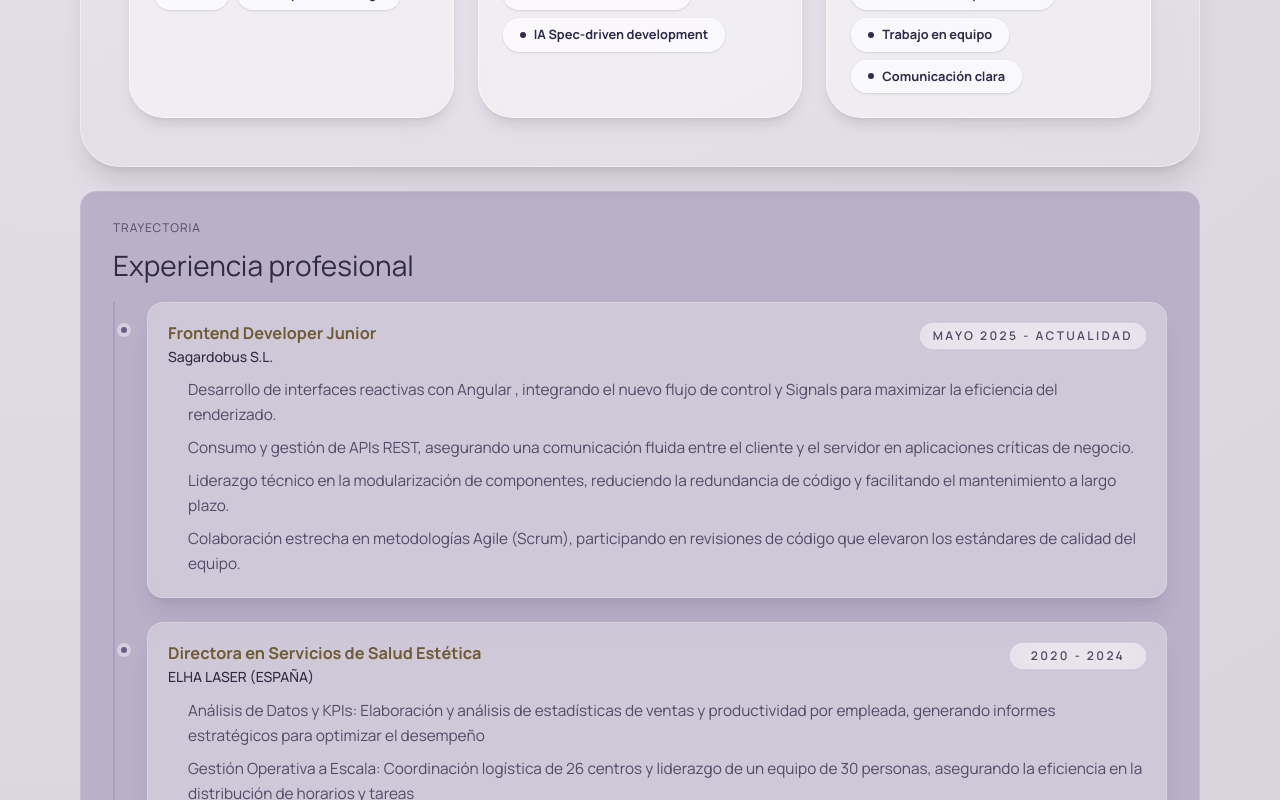
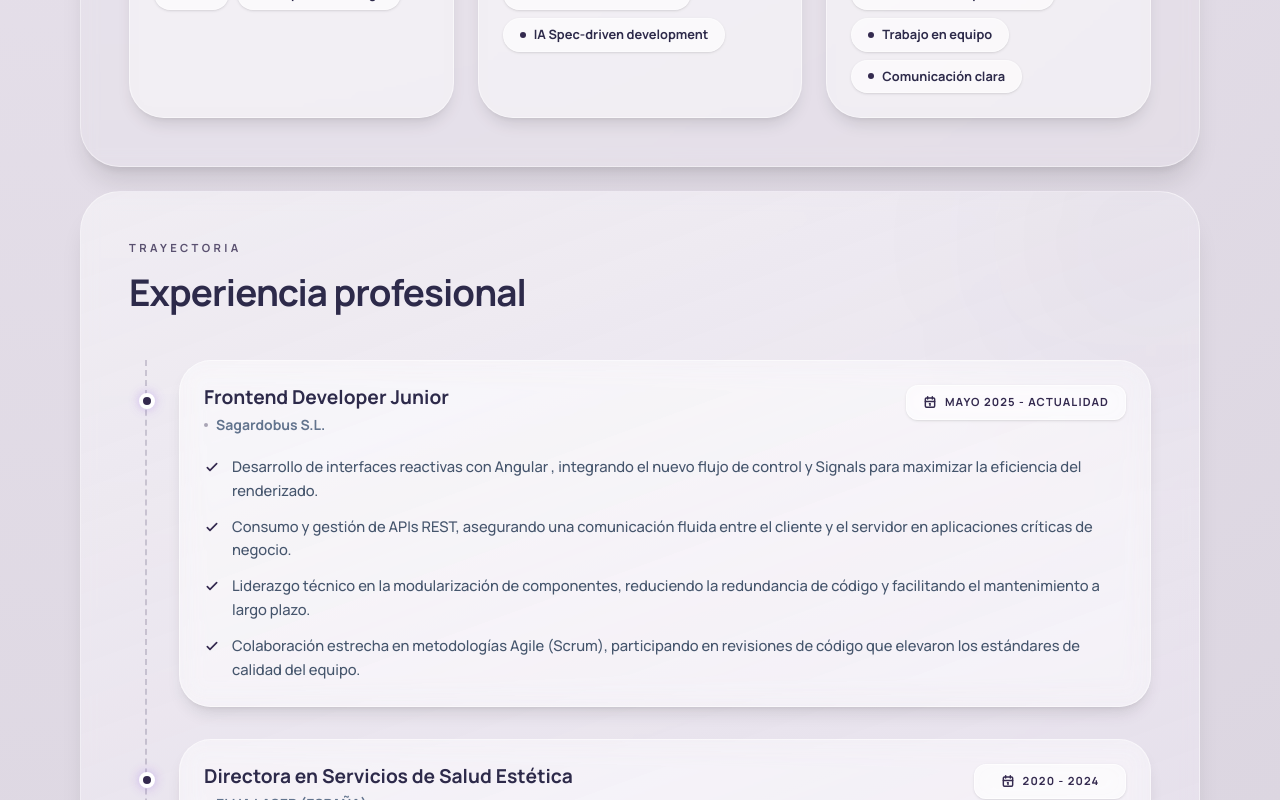
Before and after one commit to oaklandcodes/portfolio-oakland, an Angular app: page / in a window 1280 px wide. Shown: the part 1680-2480 px from the top of the page. Built offline with nearby package versions, Linux system fonts and the light colour scheme.

Commit message:
refactor: update metrics label for clarity and consistency

```diff
--- a/src/app/features/home/components/education-section/education-section.html
+++ b/src/app/features/home/components/education-section/education-section.html
@@ -1,39 +1,57 @@
-<section id="educacion" class="rounded-2xl border border-[var(--color-border)] bg-[var(--color-surface)] px-6 py-5 sm:px-8 sm:py-7">
-  <p class="mb-2 text-xs uppercase tracking-[0.08em] text-[var(--color-text-soft)]">
+<section id="educacion" class="relative overflow-hidden rounded-[2.5rem] border border-white/40 bg-[linear-gradient(170deg,rgba(236,232,240,0.6)_0%,rgba(223,215,232,0.4)_100%)] p-[clamp(1.5rem,5vw,3rem)] backdrop-blur-sm shadow-xl">
+
+  <div class="absolute -left-10 -top-10 h-40 w-40 rounded-full bg-midnight-orchid/10 blur-[80px]"></div>
+
+  <div class="relative z-10">
+    <p class="mb-2 text-[0.7rem] font-bold uppercase tracking-[0.3em] text-midnight-orchid opacity-80">
       Formación
     </p>
-  <h2 class="mb-4 font-[var(--font-heading)] text-[clamp(1.2rem,2.4vw,1.75rem)] text-[var(--color-text)]">
+    <h2 class="mb-10 font-[var(--font-heading)] text-[clamp(1.8rem,3vw,2.3rem)] font-black tracking-tight text-[#2d2a4a]">
       Educación y certificaciones
     </h2>
 
-  <div class="border-iris-mist/35 relative grid gap-4 border-l-2 pl-6 sm:pl-8">
+    <div class="relative grid gap-6 border-l-2 border-midnight-orchid/20 ml-3 pl-8 sm:ml-4">
       @for (item of education(); track item.school + item.title) {
-      <article class="relative flex h-full flex-col rounded-xl border border-white/20 bg-white/30 px-4 py-3 backdrop-blur-md shadow-xl shadow-[#342a4f]/10">
-        <span class="border-silver-wisteria bg-dusky-lilac absolute -left-[1.95rem] top-4 h-3.5 w-3.5 rounded-full border-4"></span>
-        <p class="m-0 text-xs font-semibold uppercase tracking-[0.2em] text-[var(--color-text-soft)]">{{ item.year }}</p>
-        <h3 class="m-0 mt-1 text-[0.98rem] font-black leading-snug text-[var(--color-text)]">{{ item.title }}</h3>
-        <p class="m-0 mt-2 text-sm font-light leading-snug text-[var(--color-accent-strong)]">{{ item.school }}</p>
+        <article class="group relative flex h-full flex-col rounded-[1.8rem] border border-white/50 bg-white/40 px-6 py-5 backdrop-blur-md shadow-lg transition-all duration-500 hover:-translate-y-1 hover:bg-white/70 hover:shadow-midnight-orchid/10">
+
+          <span class="absolute -left-[2.55rem] top-7 h-4 w-4 rounded-full border-4 border-white bg-midnight-orchid shadow-[0_0_10px_rgba(109,40,217,0.4)] transition-transform group-hover:scale-125"></span>
+
+          <p class="m-0 text-[0.65rem] font-black uppercase tracking-[0.2em] text-midnight-orchid/70">
+            {{ item.year }}
+          </p>
+
+          <h3 class="m-0 mt-2 text-[1.1rem] font-extrabold leading-snug text-[#2d2a4a] group-hover:text-midnight-orchid transition-colors">
+            {{ item.title }}
+          </h3>
+
+          <p class="m-0 mt-2 text-sm font-bold text-slate-500/90">
+            {{ item.school }}
+          </p>
         </article>
       }
     </div>
 
-  <div class="mt-5 rounded-xl border border-[var(--color-border)] bg-white/35 p-4">
-    <h3 class="m-0 text-sm font-semibold uppercase tracking-[0.05em] text-[var(--color-accent-strong)]">
+    <div class="mt-12 rounded-[2rem] border border-white/50 bg-white/30 p-6 backdrop-blur-md shadow-inner">
+      <h3 class="mb-4 flex items-center gap-2 text-[0.7rem] font-bold uppercase tracking-[0.2em] text-midnight-orchid">
+        <svg xmlns="http://www.w3.org/2000/svg" class="h-4 w-4" viewBox="0 0 24 24" fill="none" stroke="currentColor" stroke-width="2.5" stroke-linecap="round" stroke-linejoin="round"><circle cx="12" cy="12" r="10"/><line x1="2" y1="12" x2="22" y2="12"/><path d="M12 2a15.3 15.3 0 0 1 4 10 15.3 15.3 0 0 1-4 10 15.3 15.3 0 0 1-4-10 15.3 15.3 0 0 1 4-10z"/></svg>
         Idiomas
       </h3>
 
-    <div class="mt-3 flex flex-wrap gap-2">
+      <div class="flex flex-wrap gap-3">
         @for (language of languages(); track language.name) {
-        <span class="border-dusky-lilac/40 text-dusky-lilac hover:bg-dusky-lilac inline-flex min-h-9 items-center gap-2 rounded-full border bg-transparent px-3 py-1 text-sm leading-tight transition-all duration-300 hover:text-white">
+          <span class="group flex items-center gap-3 rounded-full border border-white/50 bg-white/60 px-4 py-2 text-sm font-bold text-[#2d2a4a] shadow-sm transition-all duration-300 hover:border-midnight-orchid/30 hover:bg-white">
+            <div class="relative h-5 w-7 overflow-hidden rounded-sm shadow-sm transition-transform group-hover:scale-110">
                <img
                 [src]="language.flagImage"
                 [alt]="'Bandera de ' + language.name"
-            class="h-4 w-6 rounded-[2px] border border-black/10 object-cover"
+                class="h-full w-full object-cover"
                 loading="lazy"
               />
-          <span>{{ language.name }}: {{ language.level }}</span>
+            </div>
+            <span>{{ language.name }} <span class="text-midnight-orchid/60 ml-1">·</span> {{ language.level }}</span>
           </span>
         }
       </div>
     </div>
+  </div>
 </section>
--- a/src/app/features/home/components/experience-section/experience-section.html
+++ b/src/app/features/home/components/experience-section/experience-section.html
@@ -1,36 +1,55 @@
-<section id="experiencia" class="rounded-2xl border border-[var(--color-border)] bg-[var(--color-surface)] px-6 py-5 sm:px-8 sm:py-7">
-  <p class="mb-2 text-xs uppercase tracking-[0.08em] text-[var(--color-text-soft)]">
+<section id="experiencia" class="relative overflow-hidden rounded-[2.5rem] border border-white/40 bg-[linear-gradient(160deg,rgba(245,243,247,0.7)_0%,rgba(230,220,240,0.5)_100%)] p-[clamp(1.5rem,5vw,3rem)] backdrop-blur-sm shadow-xl">
+
+  <div class="absolute -right-16 -top-16 h-56 w-56 rounded-full bg-midnight-orchid/5 blur-[100px]"></div>
+
+  <div class="relative z-10">
+    <p class="mb-2 text-[0.7rem] font-bold uppercase tracking-[0.3em] text-midnight-orchid opacity-80">
       Trayectoria
     </p>
-  <h2 class="mb-4 font-[var(--font-heading)] text-[clamp(1.2rem,2.4vw,1.75rem)] text-[var(--color-text)]">
+    <h2 class="mb-10 font-[var(--font-heading)] text-[clamp(1.8rem,3vw,2.3rem)] font-black tracking-tight text-[#2d2a4a]">
       Experiencia profesional
     </h2>
 
-  <div class="border-iris-mist/35 relative grid gap-6 border-l-2 pl-6 sm:pl-8">
+    <div class="relative ml-3 grid gap-8 border-l-2 border-dashed border-midnight-orchid/20 pl-8 sm:ml-4
+                after:absolute after:-bottom-2 after:-left-[2px] after:h-32 after:w-[2px]
+                after:bg-gradient-to-b after:from-transparent after:to-[#e6dcf0] after:content-['']">
+
       @for (experience of experiences(); track experience.title + experience.company) {
-      <article class="relative rounded-2xl border border-white/20 bg-white/30 p-4 sm:p-5 backdrop-blur-md shadow-xl shadow-[#342a4f]/10">
-        <span class="border-silver-wisteria bg-dusky-lilac absolute -left-[1.95rem] top-5 h-3.5 w-3.5 rounded-full border-4"></span>
-        <div class="grid gap-3 md:grid-cols-[1fr_auto] md:items-start">
+        <article class="group relative rounded-[2rem] border border-white/50 bg-white/40 p-6 backdrop-blur-md shadow-lg transition-all duration-500 hover:-translate-y-1 hover:bg-white/70 hover:shadow-2xl hover:shadow-midnight-orchid/5">
+
+          <span class="absolute -left-[2.55rem] top-8 h-4 w-4 rounded-full border-4 border-white bg-midnight-orchid shadow-[0_0_12px_rgba(109,40,217,0.3)] transition-all duration-500 group-hover:scale-125 group-hover:shadow-midnight-orchid/50"></span>
+
+          <div class="flex flex-col gap-4 md:flex-row md:items-start md:justify-between">
             <div class="min-w-0">
-            <h3 class="m-0 text-[1.02rem] font-black leading-tight text-[var(--color-accent-strong)]">
+              <h3 class="m-0 text-[1.2rem] font-black leading-tight text-[#2d2a4a] group-hover:text-midnight-orchid transition-colors">
                 {{ experience.title }}
               </h3>
-            <p class="m-0 mt-1 text-sm font-medium leading-snug text-[var(--color-text)]">
+              <p class="m-0 mt-1.5 flex items-center gap-2 text-sm font-bold text-slate-500">
+                <span class="h-1 w-1 rounded-full bg-midnight-orchid/40"></span>
                 {{ experience.company }}
               </p>
             </div>
 
-          <p class="m-0 inline-flex items-center justify-center rounded-full border border-white/20 bg-white/40 px-3 py-1 text-xs font-semibold uppercase tracking-[0.2em] text-[var(--color-text-soft)] backdrop-blur-md md:min-w-[8.5rem]">
+            <div class="inline-flex shrink-0 items-center gap-2 justify-center rounded-xl border border-white/60 bg-white/50 px-4 py-2 text-[0.7rem] font-black uppercase tracking-widest text-midnight-orchid shadow-sm backdrop-blur-md md:min-w-[9.5rem] group-hover:bg-midnight-orchid group-hover:text-white transition-colors duration-300">
+              <svg xmlns="http://www.w3.org/2000/svg" class="h-3.5 w-3.5" viewBox="0 0 24 24" stroke-width="2.5" stroke="currentColor" fill="none" stroke-linecap="round" stroke-linejoin="round"><path stroke="none" d="M0 0h24v24H0z" fill="none"/><path d="M4 7a2 2 0 0 1 2 -2h12a2 2 0 0 1 2 2v12a2 2 0 0 1 -2 2h-12a2 2 0 0 1 -2 -2v-12z" /><path d="M16 3v4" /><path d="M8 3v4" /><path d="M4 11h16" /><path d="M11 15h1" /><path d="M12 15v3" /></svg>
               {{ experience.period }}
-          </p>
+            </div>
           </div>
 
-        <ul class="mt-3 grid gap-2 pl-5 text-[0.96rem] leading-relaxed text-[var(--color-text-soft)]">
+          <div class="mt-5">
+            <ul class="grid gap-3">
               @for (achievement of experience.description; track achievement) {
-            <li class="marker:text-[var(--color-accent-strong)]">{{ achievement }}</li>
+                <li class="flex items-start gap-3 text-[0.92rem] leading-relaxed text-slate-600 font-medium">
+                  <svg xmlns="http://www.w3.org/2000/svg" class="mt-1 h-4 w-4 shrink-0 text-midnight-orchid transition-transform group-hover:scale-110" fill="none" viewBox="0 0 24 24" stroke="currentColor" stroke-width="2.5">
+                    <path stroke-linecap="round" stroke-linejoin="round" d="M5 13l4 4L19 7" />
+                  </svg>
+                  <span>{{ achievement }}</span>
+                </li>
               }
             </ul>
+          </div>
         </article>
       }
     </div>
+  </div>
 </section>
--- a/src/app/features/home/data/portfolio.data.ts
+++ b/src/app/features/home/data/portfolio.data.ts
@@ -25,7 +25,7 @@ export const CONTACT_LINKS: ContactLinks = {
 
 export const METRICS_DATA: MetricItem[] = [
   { label: 'Años en Tech', value: '2+' },
-  { label: 'Proyectos Cloud', value: '4+' },
+  { label: 'Proyectos', value: '4+' },
   { label: 'Certificaciones IT', value: '4' },
   { label: 'Competencia Inglés', value: 'B2' },
 ];
```
Also changed, not shown: src/app/features/home/components/contact-section/contact-section.html (+39 -21 lines). Lines whose indentation alone changed are shown as unchanged.
